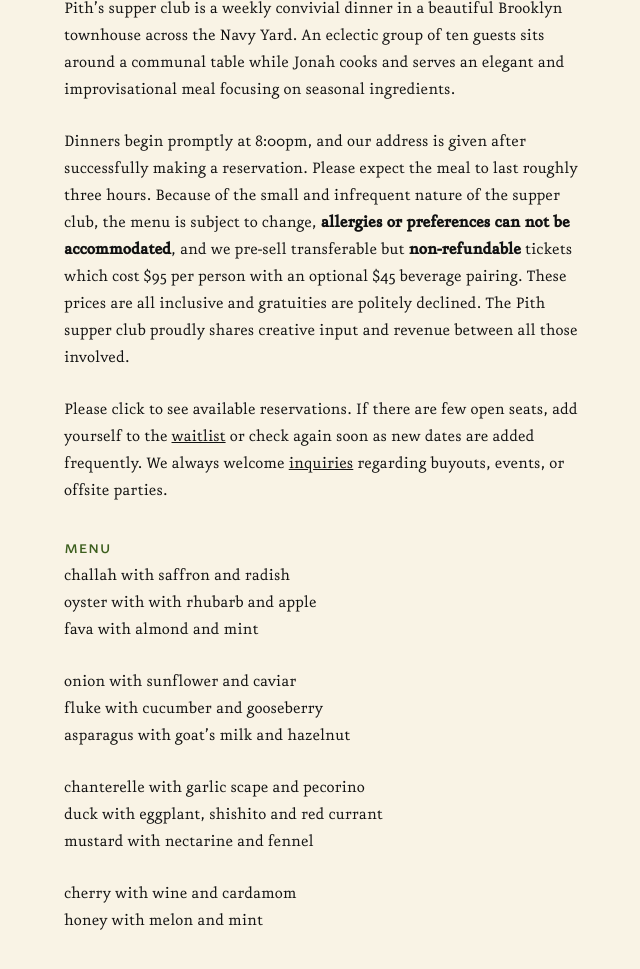
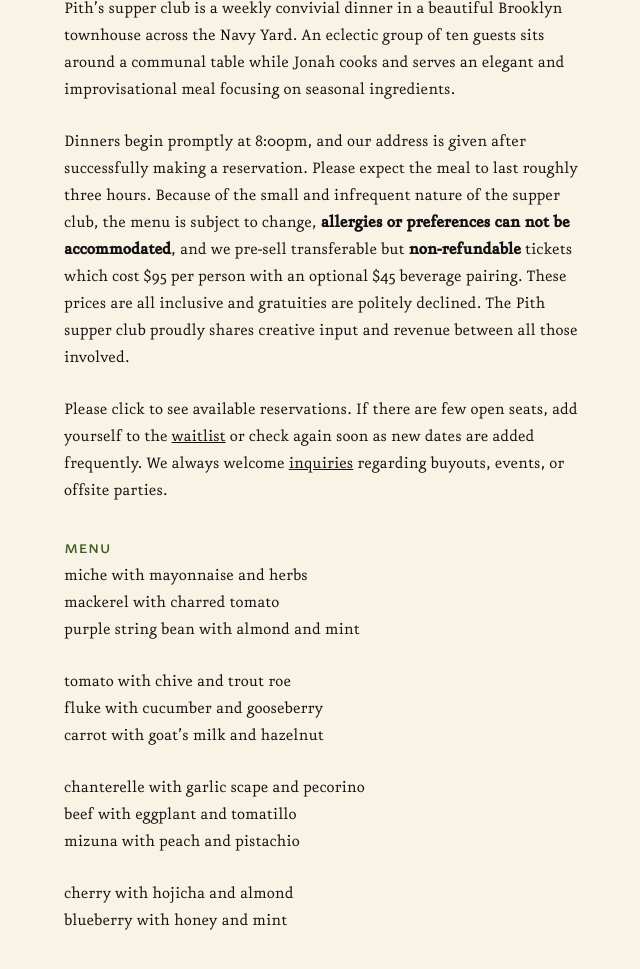
Before and after one commit to zoe-pith/pith-site, a Jekyll site: the page built from supperclub.md, in a window 1280 px wide, cut to the strip 329-1298 px from the top of the page. Shown: the whole strip, without its empty margins (350-990 px from the left). Built offline with Jekyll 4.4.1, drawn with Linux system fonts in a browser that asks for light colours.

Commit message:
Update supperclub.md

```diff
--- a/supperclub.md
+++ b/supperclub.md
@@ -14,17 +14,17 @@ Dinners begin promptly at 8:00pm, and our address is given after successfully ma
 Please click <tito-button event="pith/supper-club"></tito-button> to see available reservations. If there are few open seats, add yourself to the [waitlist](http://eepurl.com/bZ8dIf) or check again soon as new dates are added frequently. We always welcome [inquiries](mailto:inquiries@pith.space) regarding buyouts, events, or offsite parties.
 
 ### menu
-challah with saffron and radish
-oyster with with rhubarb and apple
-fava with almond and mint
+miche with mayonnaise and herbs
+mackerel with charred tomato
+purple string bean with almond and mint
 
-onion with sunflower and caviar
+tomato with chive and trout roe
 fluke with cucumber and gooseberry
-asparagus with goat's milk and hazelnut
+carrot with goat's milk and hazelnut
 
 chanterelle with garlic scape and pecorino
-duck with eggplant, shishito and red currant
-mustard with nectarine and fennel
+beef with eggplant and tomatillo
+mizuna with peach and pistachio
 
-cherry with wine and cardamom
-honey with melon and mint
+cherry with hojicha and almond
+blueberry with honey and mint
```
